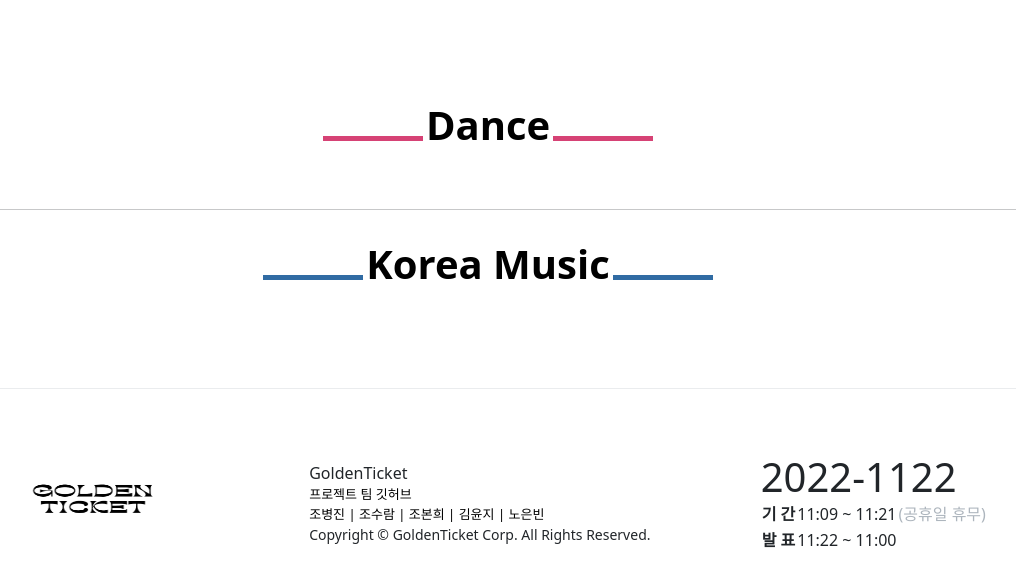
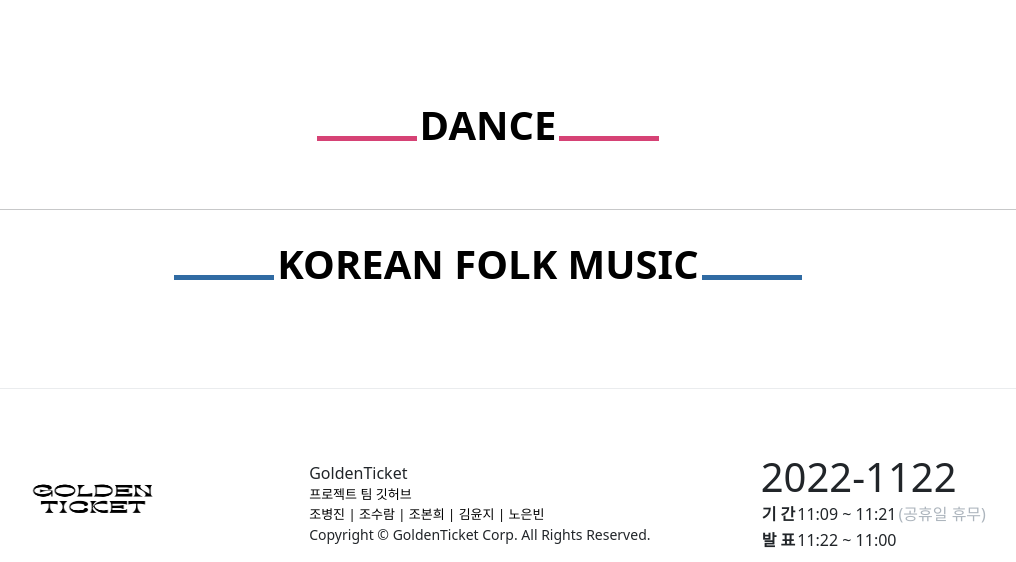
Before and after one commit to YoonDii/GoldenTicket, a Django app: page / in a window 1280 px wide. Shown: the part 2218-2780 px from the top of the page, without its empty margins (152-1168 px from the left). Run offline with Django 3.2, Linux system fonts and the light colour scheme; data that the repository does not hold is empty; some libraries are stand-ins or nearby versions.

Commit message:
fix: 타이틀 서식통일

```diff
--- a/articles/templates/articles/main.html
+++ b/articles/templates/articles/main.html
@@ -287,7 +287,7 @@
       <div class="concert__title">
         <div class="under-line-04"></div>
         <a href="{% url 'articles:index' %}?genre=무용">
-          <h1>Dance</h1>
+          <h1>DANCE</h1>
         </a>
         <div class="under-line-04"></div>
       </div>
@@ -317,7 +317,7 @@
       <div class="concert__title">
         <div class="under-line-05"></div>
         <a href="{% url 'articles:index' %}?genre=국악">
-          <h1>Korea Music</h1>
+          <h1>KOREAN FOLK MUSIC</h1>
         </a>
         <div class="under-line-05"></div>
       </div>
```
